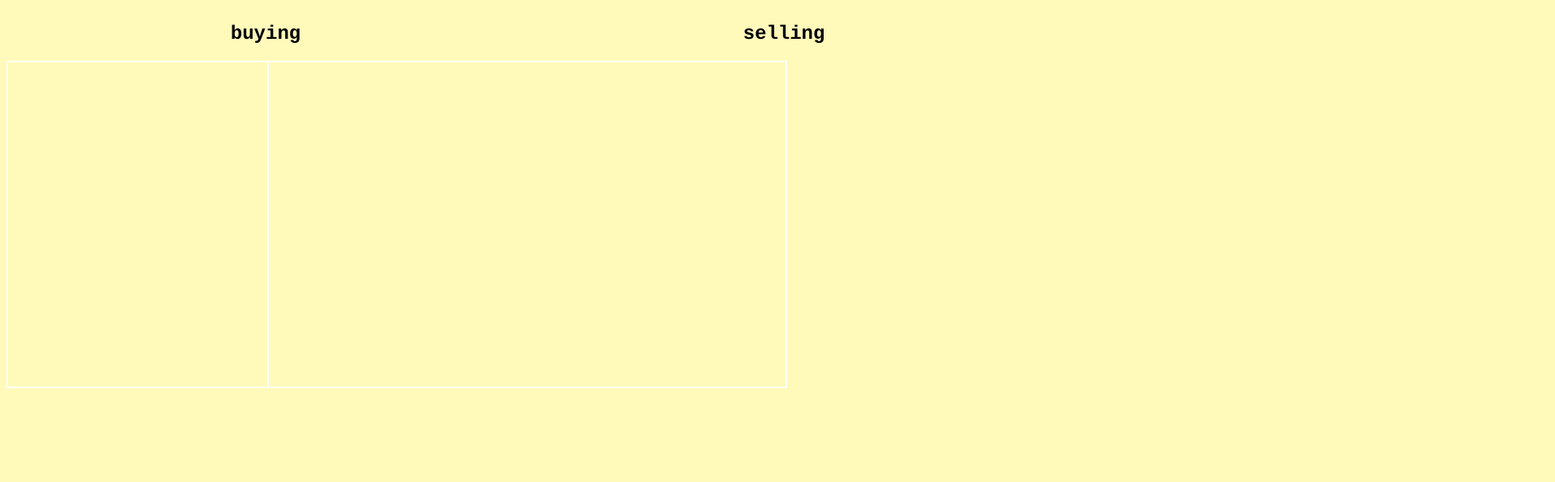
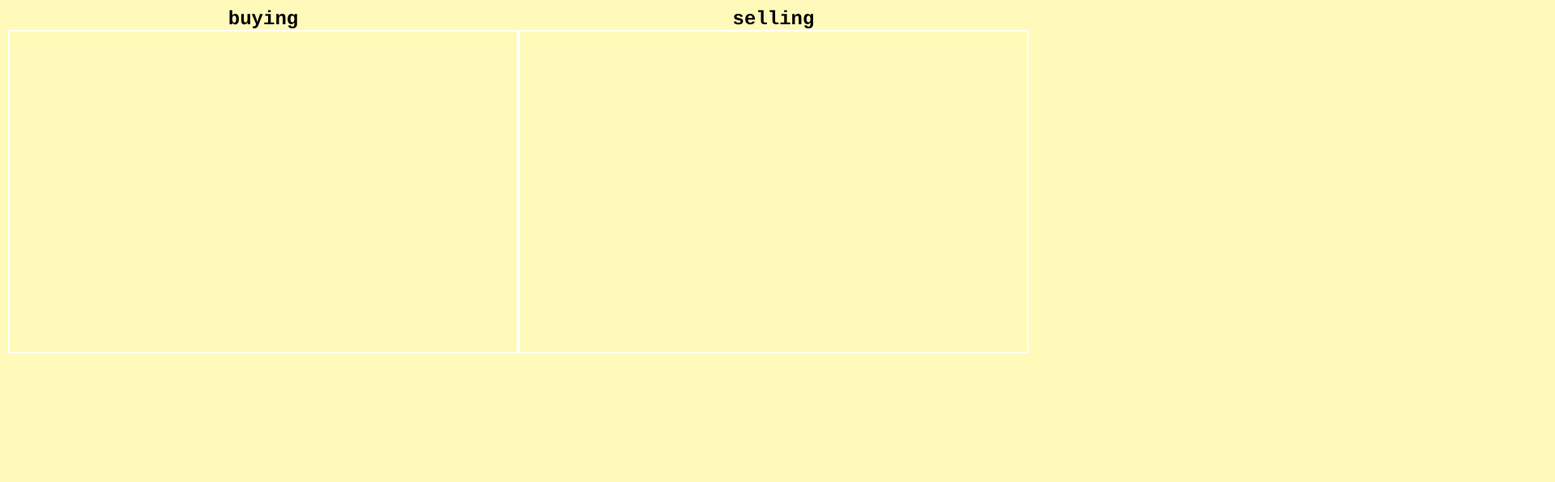
Before and after one commit to mailynhuynh/NooksMarketplace, a plain HTML site: page apple.html in a window 1280 px wide. Shown: the top 596 px of the page at 81% size, 1920 px wide, since content can reach past the window. Drawn offline with Linux system fonts and the light colour scheme.

Commit message:
fixed formatting

```diff
--- a/css/format.css
+++ b/css/format.css
@@ -1,5 +1,10 @@
 @charset "UTF-8";
 
+* {
+	box-sizing: border-box;
+	margin: 0px;
+	padding: 0px;
+}
 head {
 	text-align: center;
 }
@@ -65,18 +70,20 @@ a.button {
 
 #market {
 	height: 70%;
-	width:100%;
+	width: 100%;
 	position: absolute;
 }
 
 #buying {
-	width:50%;
-	float: left;
+	width: calc(50% - 10px);
+	margin-left: 10px;
+	margin-top: 10px;
 }
 
 #selling {
-	width:150%;
-	float: right;
+	width: calc(50% - 10px);
+	left: 50%;
+	margin-top: 10px;
 }
 
 #buying, #selling {
@@ -86,9 +93,8 @@ a.button {
 #display {
 	border: solid 2px white;
 	position: absolute;
-	width: 50%;
-	text-align: center;
-	height: 600%;
+	width: 100%;
+	height: 400px;
 }
 
 input.user {
```
